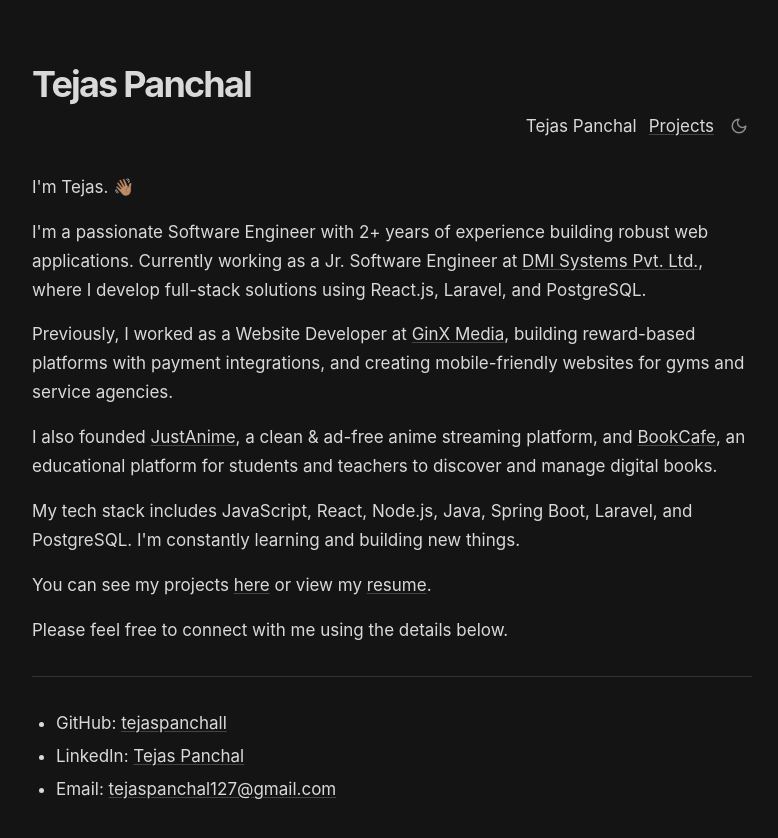
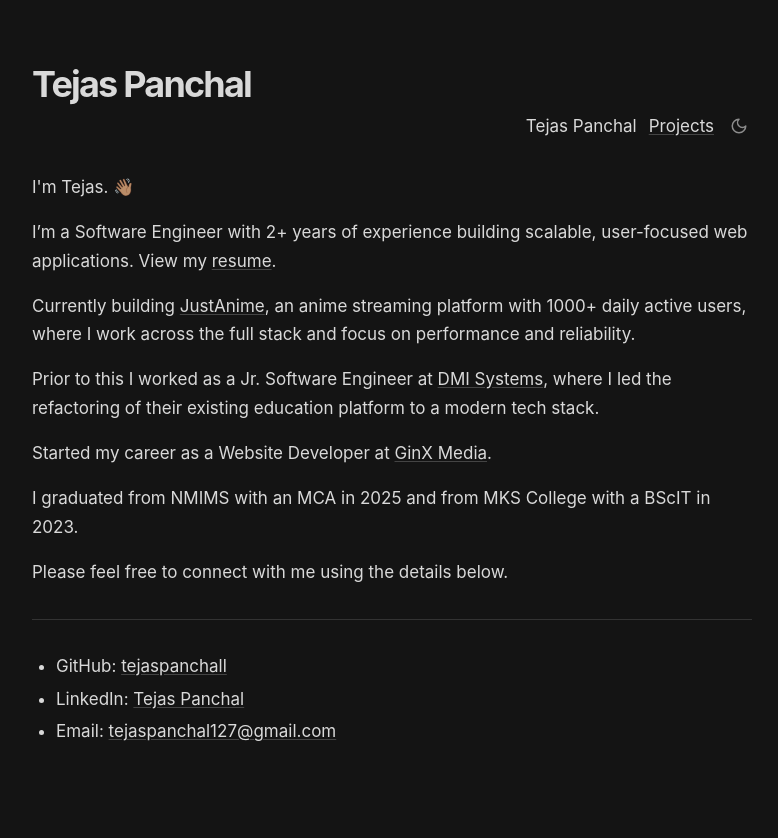
Before and after one commit to tejaspanchall/Pixelfolio, a React (Vite) app: page / in a window 1280 px wide. Shown: the top 838 px of the page, without its empty margins (248-1026 px from the left). Built offline with nearby package versions, Linux system fonts and the light colour scheme.

Commit message:
completed

```diff
--- a/src/pages/Index.tsx
+++ b/src/pages/Index.tsx
@@ -9,44 +9,27 @@ const Index = () => {
         <p>I'm Tejas. 👋🏽</p>
 
         <p>
-          I'm a passionate Software Engineer with 2+ years of experience building robust web applications.
-          Currently working as a Jr. Software Engineer at{" "}
-          <a href="https://www.dmisystems.in/" target="_blank" rel="noopener noreferrer">
-            DMI Systems Pvt. Ltd.
-          </a>
-          , where I develop full-stack solutions using React.js, Laravel, and PostgreSQL.
+          I’m a Software Engineer with 2+ years of experience building scalable, user-focused web applications.
+          View my <a href="/Tejas Panchal Resume.pdf" target="_blank" rel="noopener noreferrer">resume</a>.
         </p>
 
         <p>
-          Previously, I worked as a Website Developer at{" "}
-          <a href="#" target="_blank" rel="noopener noreferrer">
-            GinX Media
-          </a>
-          , building reward-based platforms with payment integrations, and creating mobile-friendly websites
-          for gyms and service agencies.
+          Currently building <a href="https://justanime.to" target="_blank" rel="noopener noreferrer">JustAnime</a>,
+          an anime streaming platform with 1000+ daily active users, where I work across the full stack and focus on performance and reliability.
         </p>
 
         <p>
-          I also founded{" "}
-          <a href="https://justanime.to" target="_blank" rel="noopener noreferrer">
-            JustAnime
-          </a>
-          , a clean & ad-free anime streaming platform, and{" "}
-          <a href="https://bookcafe-frontend.vercel.app/" target="_blank" rel="noopener noreferrer">
-            BookCafe
-          </a>
-          , an educational platform for students and teachers to discover and manage digital books.
+          Prior to this I worked as a Jr. Software Engineer at <a href="https://a11y.pub/" target="_blank" rel="noopener noreferrer">DMI Systems</a>,
+          where I led the refactoring of their existing education platform to a modern tech stack.
         </p>
 
         <p>
-          My tech stack includes JavaScript, React, Node.js, Java, Spring Boot, Laravel, and PostgreSQL.
-          I'm constantly learning and building new things.
+          Started my career as a Website Developer at <a href="https://ginxmedia.co/" target="_blank" rel="noopener noreferrer">GinX Media</a>.
+        </p>
+        <p>
+          I graduated from NMIMS with an MCA in 2025 and from MKS College with a BScIT in 2023.
         </p>
 
-        <p>
-          You can see my projects{" "}
-          <a href="/projects">here</a> or view my <a href="/Tejas Panchal Resume.pdf" target="_blank" rel="noopener noreferrer">resume</a>.
-        </p>
 
         <p>Please feel free to connect with me using the details below.</p>
 
--- a/src/pages/Projects.tsx
+++ b/src/pages/Projects.tsx
@@ -4,7 +4,7 @@ const Projects = () => {
   const projects = [
     {
       title: "JustAnime",
-      description: "Clean & ad-free anime streaming website, offering a smooth viewing experience.",
+      description: "An anime streaming website, offering a smooth viewing experience.",
       links: {
         code: "https://github.com/tejaspanchall/justanime",
         demo: "https://justanime.to"
@@ -33,7 +33,7 @@ const Projects = () => {
     },
     {
       title: "Bank ATM Simulator",
-      description: "End-to-end application that simulates ATM system with Java Spring Boot backend and PostgreSQL database.",
+      description: "End-to-end application that simulates ATM system with realtime UPI withdrawal and deposit feature and inventory management.",
       links: {
         code: "https://github.com/tejaspanchall/Bank-ATM-Simulator"
       }
```
